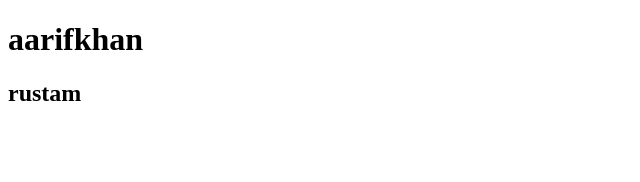
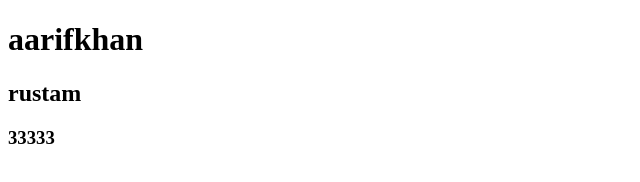
Before and after one commit to AarifMmohmmad/wecode, a plain HTML site: page index.html in a window 1280 px wide. Shown: the full height of the page, 0-640 px from the left. Drawn offline with Linux system fonts and the light colour scheme.

Commit message:
8th commit

```diff
--- a/index.html
+++ b/index.html
@@ -3,5 +3,6 @@
     <body>
         <h1>aarifkhan</h1>
         <h2>rustam</h2>
+        <h3>33333</h3>
     </body>
 </html>
```
